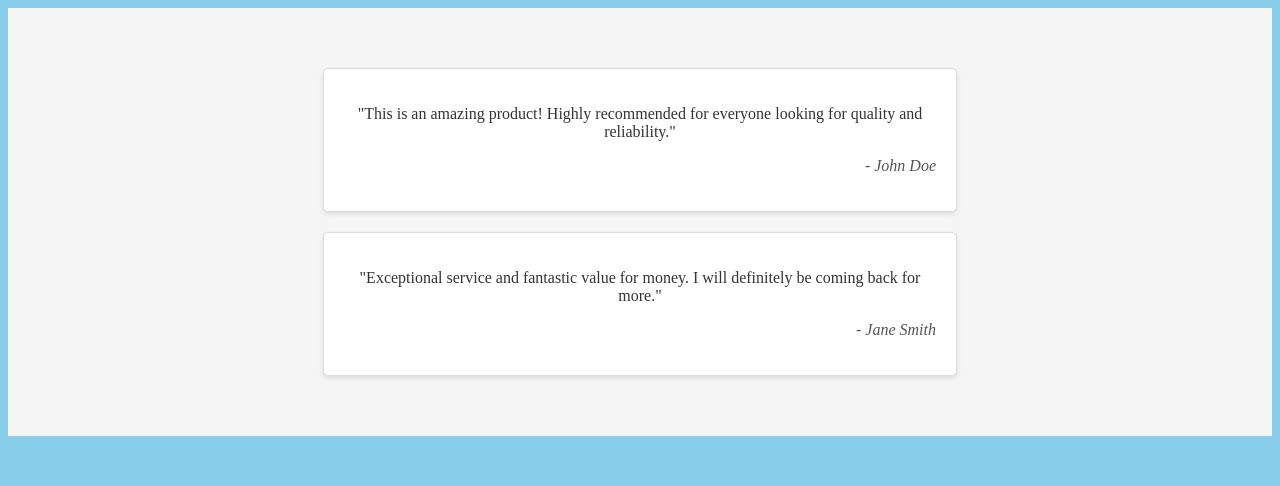
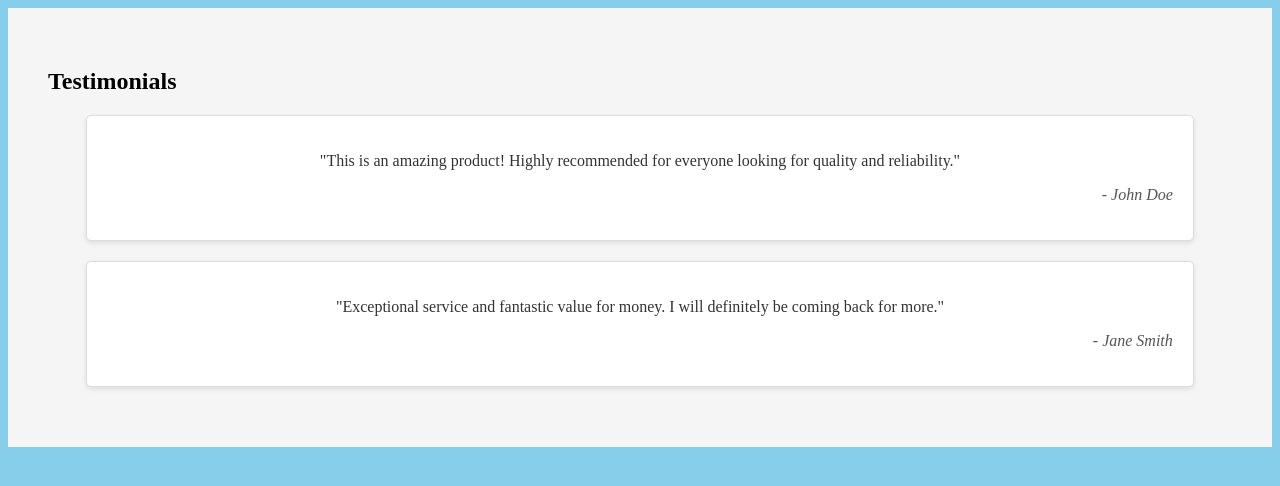
Before and after one commit to acciojob/testimonial-GAUTAMVERM, a website: page main.html in a window 1280 px wide. Drawn offline with Linux system fonts and the light colour scheme.

Commit message:
created a submission

```diff
--- a/main.html
+++ b/main.html
@@ -8,6 +8,7 @@
 
 <body>
     <section class="testimonial-section">
+        <h1>Testimonials</h1>
         <div class="testimonial">
             <p>"This is an amazing product! Highly recommended for everyone looking for quality and reliability."</p>
             <p class="author">- John Doe</p>
--- a/script.js
+++ b/script.js
@@ -1 +1 @@
-//your JS code here. If required.
+//your JS code here. If rehttps://www.svgrepo.com/show/345221/three-dots.svgquired.
--- a/styles.css
+++ b/styles.css
@@ -2,6 +2,10 @@
         :root {
             background-color: rgb(135, 206, 235);
         }
+
+		h1{
+			text-align:left;
+		}
         .testimonial-section {
             background-color: #f5f5f5;
             padding: 40px;
@@ -12,7 +16,7 @@
             padding: 20px;
             border: 1px solid #ddd;
             margin: 20px auto;
-            width: 50%;
+            width: 90%;
             border-radius: 5px;
             box-shadow: 0px 2px 5px rgba(0, 0, 0, 0.1);
         }
```
